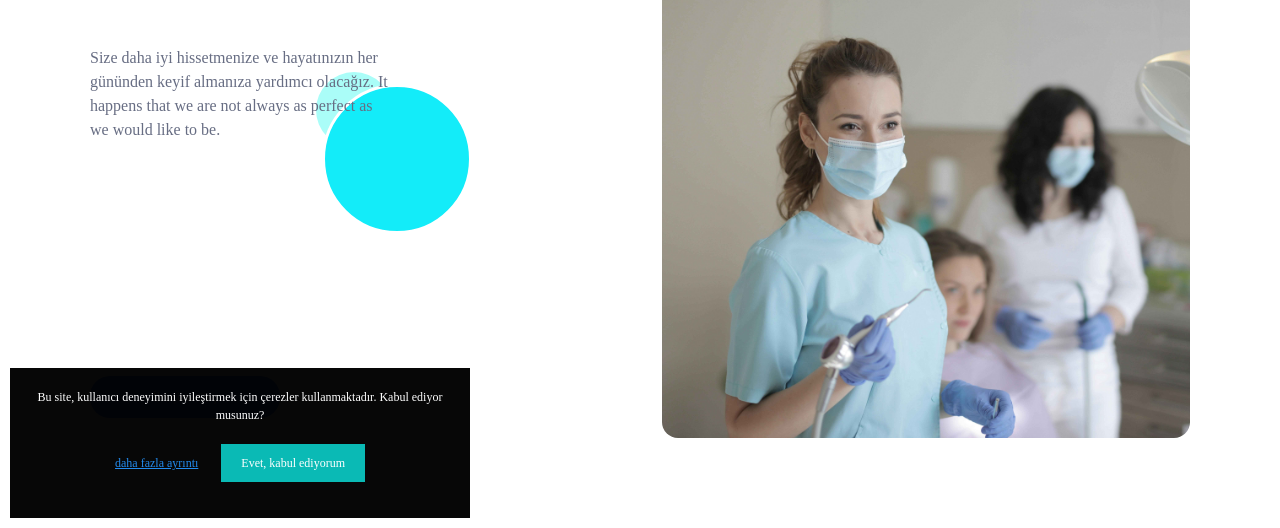
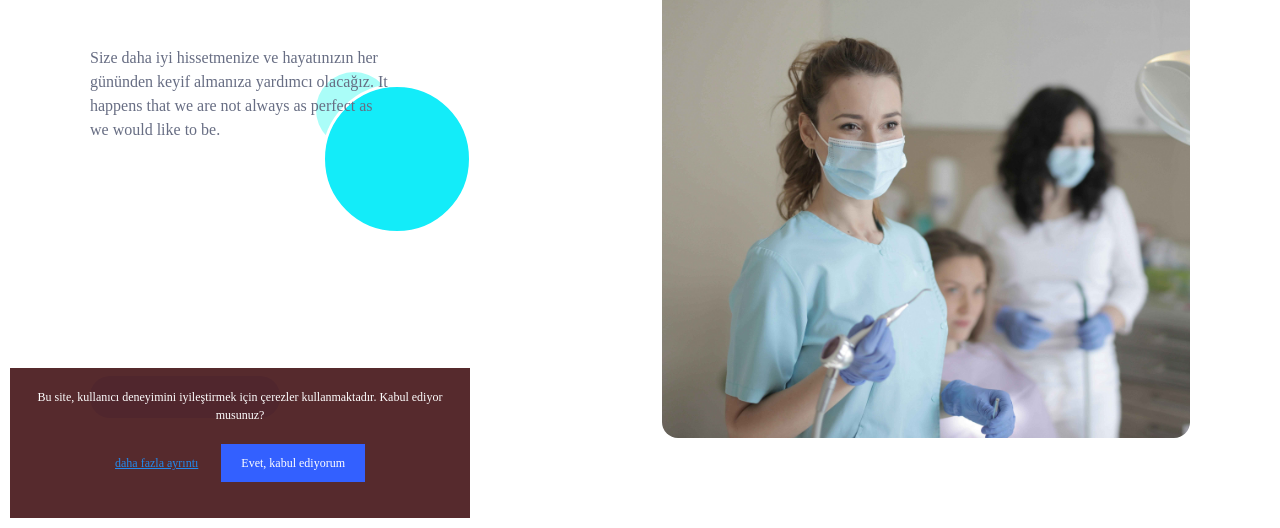
Before and after one commit to RamazanAralbaev1420/CleanWebSite, a plain HTML site: page index.html in a window 1280 px wide. Shown: the part 272-800 px from the top of the page. Drawn offline with nearby package versions, Linux system fonts and the light colour scheme; a web font is replaced by a local one.

Commit message:
last committ

```diff
--- a/style/style.css
+++ b/style/style.css
@@ -808,7 +808,7 @@ li:hover:after {
   left: 10px;
   width: 460px;
   height: 150px;
-  background-color: rgba(0, 0, 0, 0.973);
+  background-color: rgba(82, 37, 40, 0.973);
   color: white;
   text-align: center;
   padding: 20px;
@@ -817,7 +817,7 @@ li:hover:after {
 }
 
 .cookie-consent-banner button {
-  background-color: #0abab5;
+  background-color: #3360ff;
   border: none;
   padding: 10px 20px;
   color: white;
```
Lines whose indentation alone changed are shown as unchanged.
